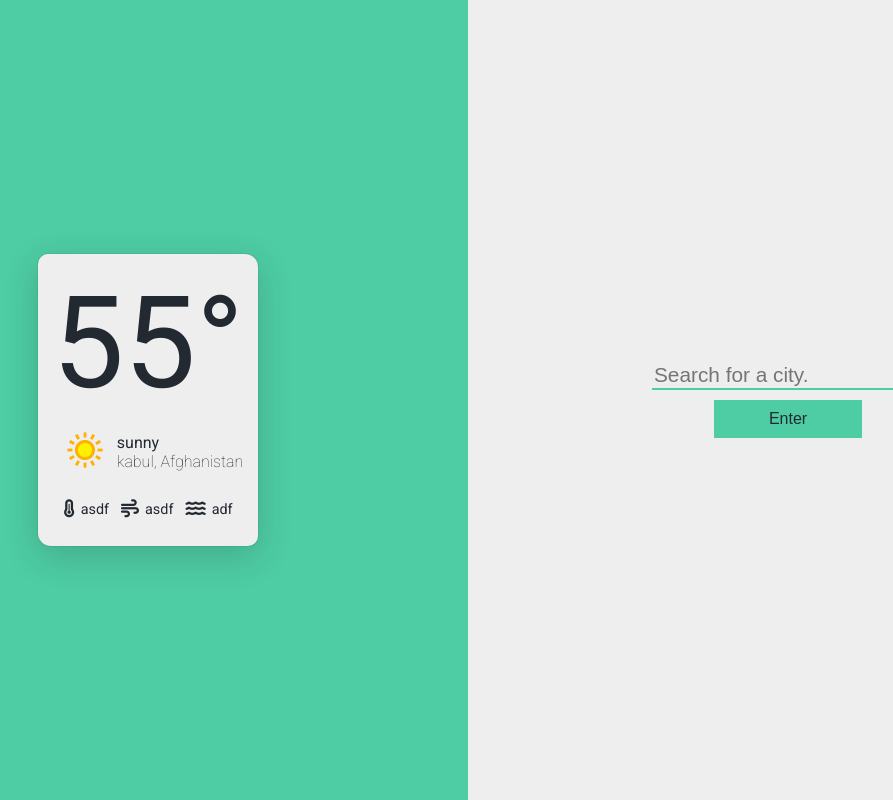
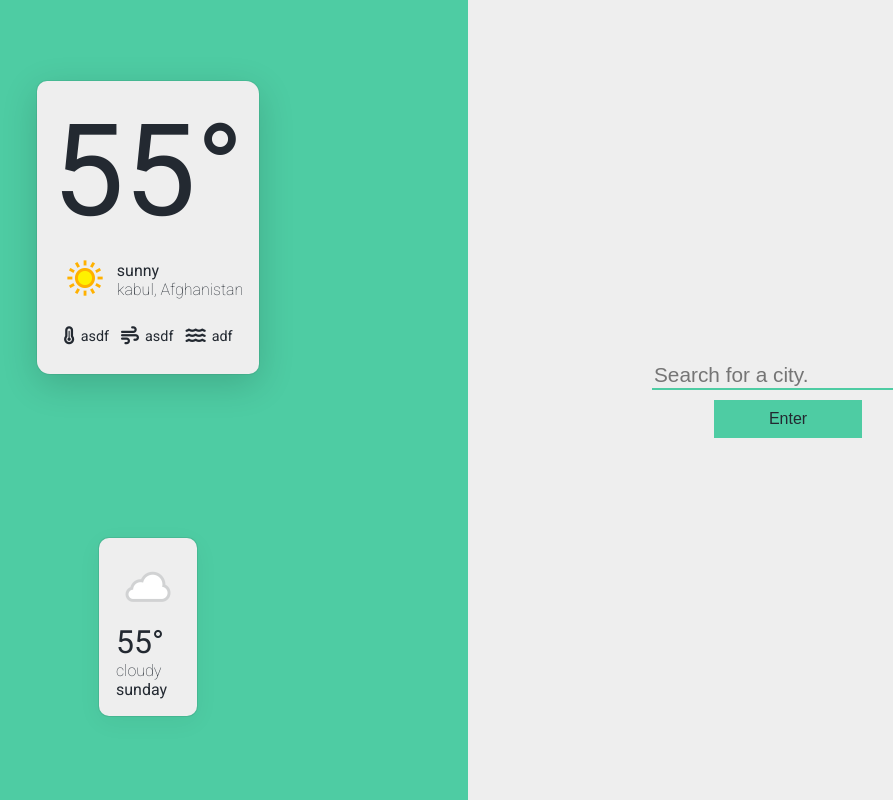
Before and after one commit to AEmin321/weather-app, a website built with webpack: page dist/index.html in a window 1280 px wide. Shown: the whole page, without its empty margins (172-1065 px from the left). Built offline with nearby package versions, Linux system fonts and the light colour scheme; no server answers.

Commit message:
Fixed the days of the week weather cards

```diff
--- a/dist/index.html
+++ b/dist/index.html
@@ -27,6 +27,14 @@
                 <p><i class="fa-solid fa-water fa-lg" style="color: #232931;"></i>adf</p>
             </div>
         </div>
+        <div class="days-wrapper">
+            <div class="day-card">
+                <div class="weater-img"><img src="./asset/weather/day/119.png" alt="weather image"></div>
+                <div class="weather-temp">55&deg;</div>
+                <div class="weather-title">cloudy</div>
+                <div class="weather-day">sunday</div>
+            </div>
+        </div>
     </div>
     <div class="search-wrapper">
         <input type="search" class="search-input" placeholder="Search for a city.">
--- a/dist/style.css
+++ b/dist/style.css
@@ -13,12 +13,13 @@ body {
 
 /* whater wrapper layout styles */
 .weather-wrapper {
+    cursor: default;
     flex: 1;
     background-color: #4ECCA3;
     display: flex;
     flex-direction: column;
     align-items: center;
-    justify-content: center;
+    justify-content: space-around;
 }
 
 .current-card {
@@ -27,7 +28,7 @@ body {
     display: flex;
     flex-direction: column;
     align-items: center;
-    padding: 14px;
+    padding: 15px;
     border-radius: 10px 13px;
     box-shadow: rgba(0, 0, 0, 0.16) 0px 10px 36px 0px, rgba(0, 0, 0, 0.06) 0px 0px 0px 1px;
     /* justify-content: start; */
@@ -97,3 +98,28 @@ body {
     /* width: 150px; */
     cursor: pointer;
 }
+
+/* days wrapper styles */
+.days-wrapper {
+    display: flex;
+    align-items: center;
+    justify-content: space-around;
+    flex-wrap: wrap;
+}
+
+.day-card {
+    background-color: #EEEEEE;
+    color: #232931;
+    margin: 3px;
+    padding: 17px;
+    border-radius: 10px;
+    box-shadow: rgba(0, 0, 0, 0.05) 0px 6px 24px 0px, rgba(0, 0, 0, 0.08) 0px 0px 0px 1px;
+}
+
+.weather-temp {
+    font-size: 2rem;
+}
+
+.weather-title {
+    font-weight: 300;
+}
```
